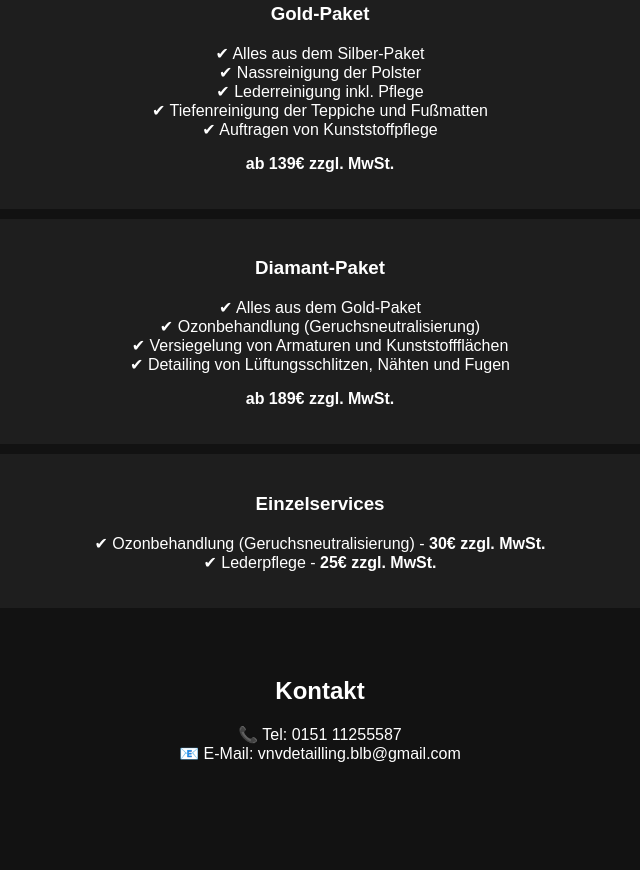
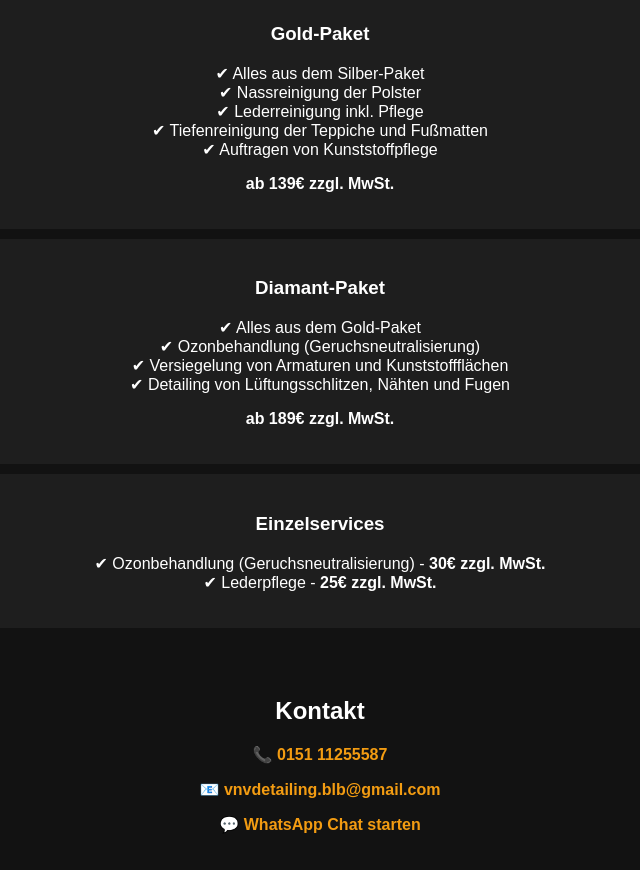
Before and after one commit to vnvdetailing/vnvdetailing-website, a plain HTML site: page index.html in a window 1280 px wide. Shown: the part 858-1728 px from the top of the page, without its empty margins (320-960 px from the left). Before the commit the page ends 1657 px from the top, so only its background shows below. Drawn offline with Linux system fonts and the light colour scheme.

Commit message:
Add files via upload

```diff
--- a/index.html
+++ b/index.html
@@ -26,11 +26,17 @@
             gap: 20px;
             background-color: #252525;
             padding: 15px;
+            flex-wrap: wrap;
         }
         .nav a {
             color: #ffffff;
             text-decoration: none;
             font-size: 18px;
+            padding: 10px;
+            transition: color 0.3s ease-in-out;
+        }
+        .nav a:hover {
+            color: #f39c12; /* Orange */
         }
         .container {
             padding: 20px;
@@ -41,6 +47,18 @@
             padding: 20px;
             margin: 10px;
             border-radius: 8px;
+            transition: transform 0.3s ease-in-out;
+        }
+        .service-box:hover {
+            transform: scale(1.05);
+        }
+        .contact a {
+            color: #f39c12;
+            text-decoration: none;
+            font-weight: bold;
+        }
+        .contact a:hover {
+            text-decoration: underline;
         }
     </style>
 </head>
@@ -84,11 +102,12 @@
         </div>
     </div>
 
-    <div class="container" id="kontakt">
+    <div class="container contact" id="kontakt">
         <h2>Kontakt</h2>
-        <p>📞 Tel: 0151 11255587<br>📧 E-Mail: vnvdetailling.blb@gmail.com</p>
+        <p>📞 <a href="tel:+4915111255587">0151 11255587</a></p>
+        <p>📧 <a href="mailto:vnvdetailing.blb@gmail.com">vnvdetailing.blb@gmail.com</a></p>
+        <p>💬 <a href="https://wa.me/4915111255587" target="_blank">WhatsApp Chat starten</a></p>
     </div>
-
 
 </body>
 </html>
```
Also changed, not shown: agb.html (+18 -0 lines), datenschutz.html (+18 -0 lines), impressum.html (+18 -0 lines), kontakt.html (+18 -0 lines), rechtliches.html (+18 -0 lines), unserearbeit.html (+18 -0 lines).
